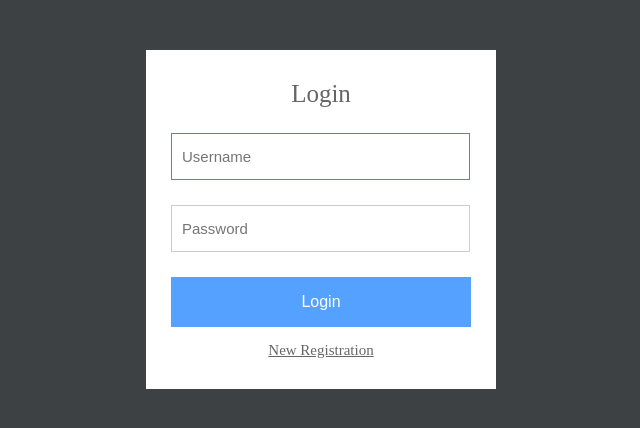
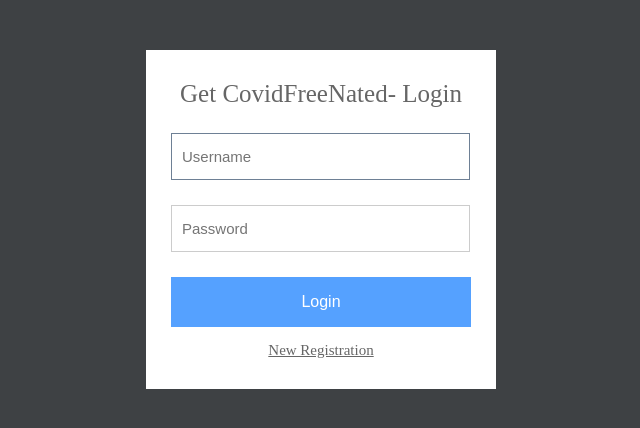
Before and after one commit to himanshusingh335/vaccine-booking, a PHP site: page /login.php in a window 1280 px wide. Shown: the top 428 px of the page, without its empty margins (319-959 px from the left). Run offline with PHP 8.4, Linux system fonts and the light colour scheme.

Commit message:
💄 add website name on login and signup

```diff
--- a/login.php
+++ b/login.php
@@ -2,7 +2,7 @@
 <html>
 <head>
     <meta charset="utf-8"/>
-    <title>Login</title>
+    <title>Get CovidFreeNated- Login</title>
     <link rel="stylesheet" href="auth-style.css"/>
 </head>
 <body>
@@ -36,7 +36,7 @@
     } else {
 ?>
     <form class="form" method="post" name="login">
-        <h1 class="login-title">Login</h1>
+        <h1 class="login-title">Get CovidFreeNated- Login</h1>
         <input type="text" class="login-input" name="username" placeholder="Username" autofocus="true"/>
         <input type="password" class="login-input" name="password" placeholder="Password"/>
         <input type="submit" value="Login" name="submit" class="login-button"/>
--- a/registration.php
+++ b/registration.php
@@ -2,7 +2,7 @@
 <html>
 <head>
     <meta charset="utf-8"/>
-    <title>Registration</title>
+    <title>Get CovidFreeNated- Registration</title>
     <link rel="stylesheet" href="auth-style.css"/>
 </head>
 <body>
@@ -33,7 +33,7 @@
     } else {
 ?>
     <form class="form" action="" method="post">
-        <h1 class="login-title">Registration</h1>
+        <h1 class="login-title">Get CovidFreeNated- Registration</h1>
         <input type="text" class="login-input" name="username" placeholder="Username" required />
         <input type="text" class="login-input" name="email" placeholder="Email Adress">
         <input type="password" class="login-input" name="password" placeholder="Password">
```
